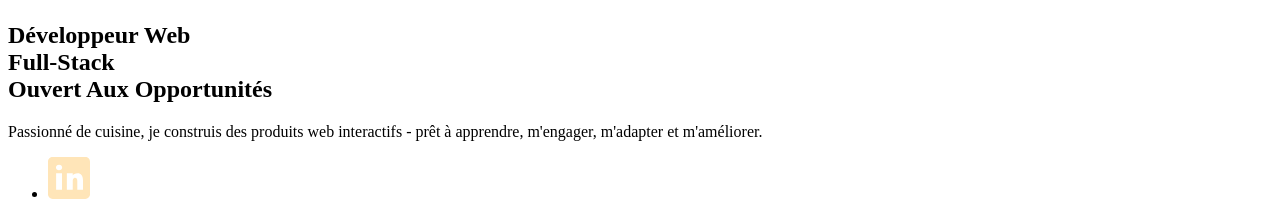
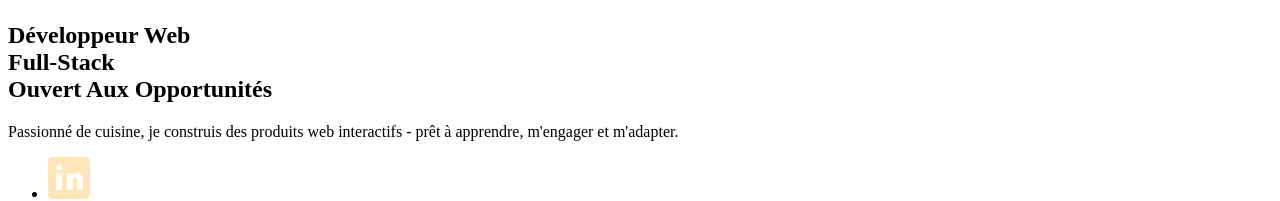
Before and after one commit to pcavendano/Portfolio, a React (Vite) app: page / in a window 1280 px wide. Shown: the part 2114-2315 px from the top of the page. Built offline with nearby package versions, Linux system fonts and the light colour scheme; the HTML template or start-up script is replaced by a standard one.

Commit message:
update cv

```diff
--- a/src/components/Hero.jsx
+++ b/src/components/Hero.jsx
@@ -10,7 +10,7 @@ const Hero = () => {
     // Function will execute on click of button
     const onButtonClick = () => {
         // using Java Script method to get PDF file
-        fetch("CV_Pedro_v2.pdf").then((response) => {
+        fetch("PCONTRERAS_CV_FR.pdf").then((response) => {
             response.blob().then((blob) => {
                 // Creating new object of PDF file
                 const fileURL = window.URL.createObjectURL(blob);
@@ -45,8 +45,8 @@ const Hero = () => {
                 </h1>
                 <p>
                     Passionné de cuisine, je construis des produits web
-                    interactifs - prêt à apprendre, m&apos;engager,
-                    m&apos;adapter et m&apos;améliorer.
+                    interactifs - prêt à apprendre, m&apos;engager et
+                    m&apos;adapter.
                 </p>
                 <div className="links">
                     <ul>
```
Also changed, not shown: 2 other files (tests, documents, lock files or other folders).
